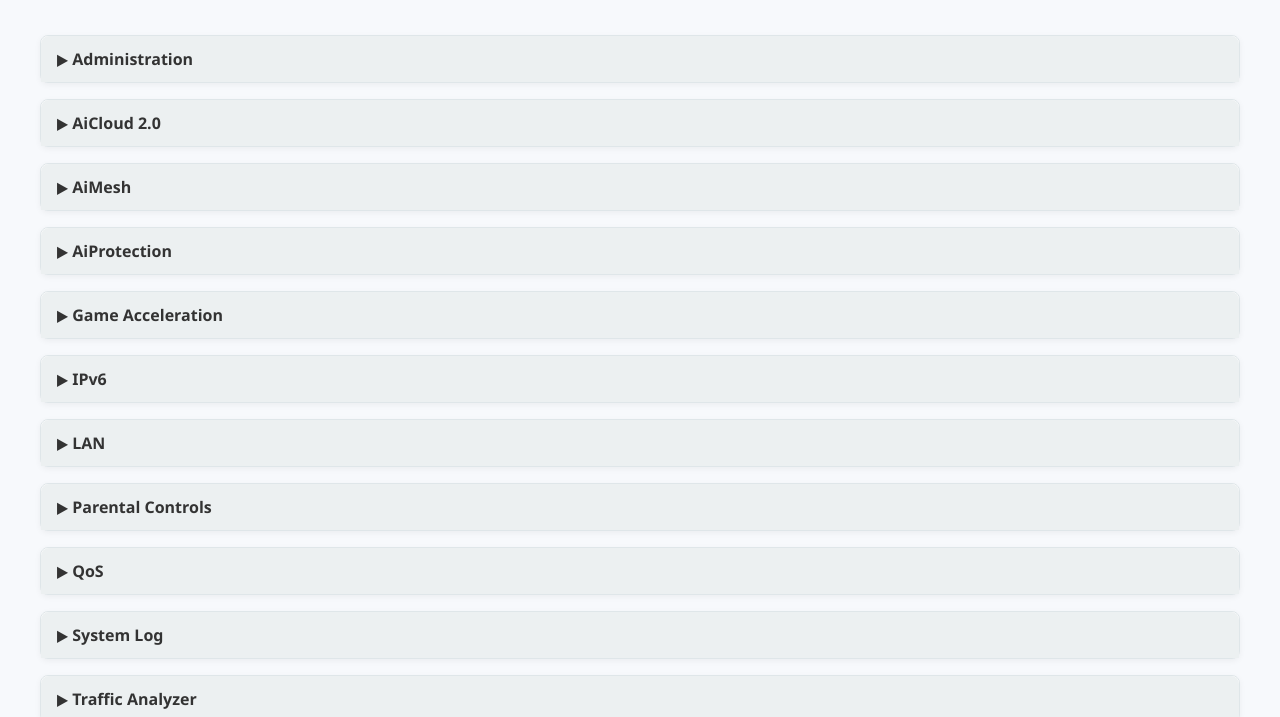
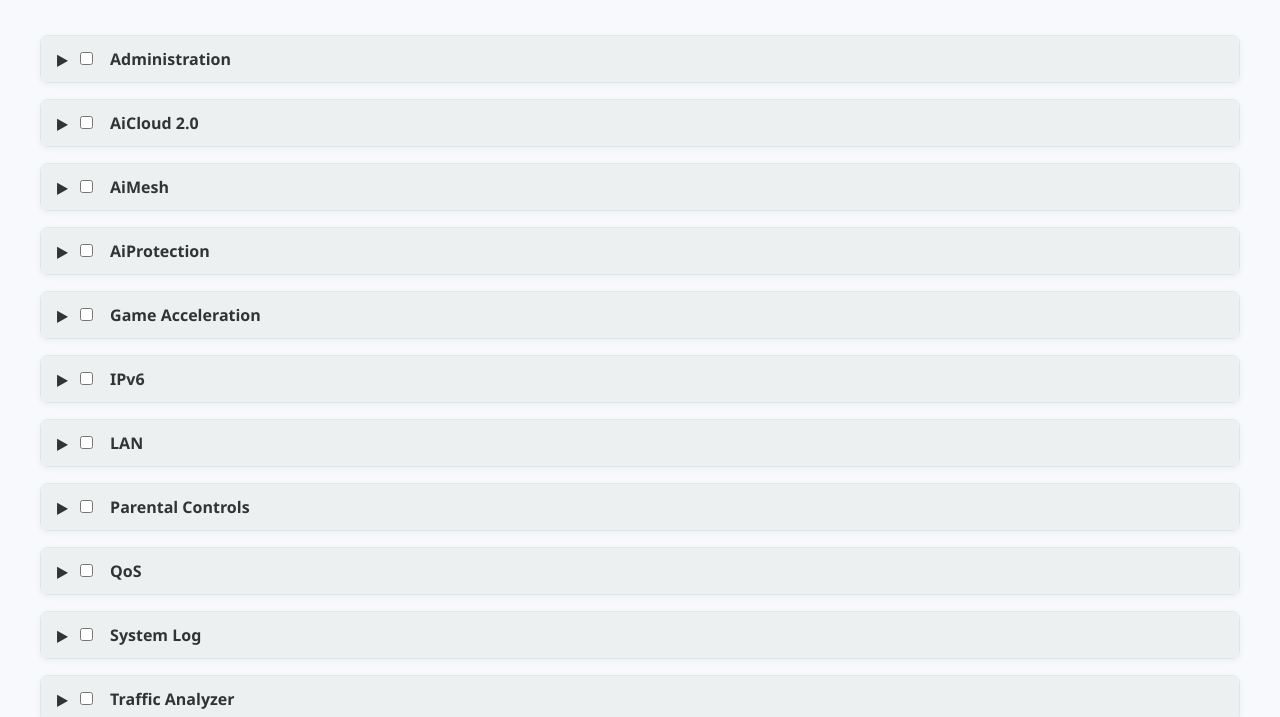
Before and after one commit to wilsondenq879/faq_auto_gen, a plain HTML site: page index.html in a window 1280 px wide. Shown: the part 98-815 px from the top of the page. Drawn offline with Linux system fonts and the light colour scheme.

Commit message:
Update index.html

```diff
--- a/index.html
+++ b/index.html
@@ -59,6 +59,9 @@
       border-top-right-radius: 8px;
       font-weight: bold;
       transition: background-color 0.2s;
+      display: flex;
+      align-items: center;
+      gap: 8px;
     }
     .menu-title:hover {
       background-color: var(--card-header-hover);
@@ -153,14 +156,35 @@
 
       const title = document.createElement('div');
       title.className = 'menu-title';
-      title.textContent = '▶ ' + menuName;
+
+      const toggleIcon = document.createElement('span');
+      toggleIcon.textContent = '▶';
+
+      const parentCheckbox = document.createElement('input');
+      parentCheckbox.type = 'checkbox';
+      parentCheckbox.id = 'group-' + menuName;
+
+      const label = document.createElement('label');
+      label.htmlFor = parentCheckbox.id;
+      label.textContent = menuName;
+
+      title.appendChild(toggleIcon);
+      title.appendChild(parentCheckbox);
+      title.appendChild(label);
 
       const ul = document.createElement('ul');
       ul.classList.add('hidden');
 
-      title.addEventListener('click', () => {
-        const isHidden = ul.classList.toggle('hidden');
-        title.textContent = (isHidden ? '▶ ' : '▼ ') + menuName;
+      title.addEventListener('click', (e) => {
+        if (e.target.tagName !== 'INPUT') {
+          const isHidden = ul.classList.toggle('hidden');
+          toggleIcon.textContent = isHidden ? '▶' : '▼';
+        }
+      });
+
+      parentCheckbox.addEventListener('change', () => {
+        const checkboxes = ul.querySelectorAll('input[type="checkbox"]');
+        checkboxes.forEach(cb => cb.checked = parentCheckbox.checked);
       });
 
       grouped[menuName].forEach(entry => {
@@ -189,7 +213,9 @@
       const checkboxes = document.querySelectorAll('input[type="checkbox"]:checked');
       let content = '';
       checkboxes.forEach(cb => {
-        content += `Tab Name: ${cb.dataset.tab}\nFAQ: ${cb.dataset.faq}\n\n`;
+        if (cb.dataset.tab && cb.dataset.faq) {
+          content += `Tab Name: ${cb.dataset.tab}\nFAQ: ${cb.dataset.faq}\n\n`;
+        }
       });
 
       const blob = new Blob([content], { type: 'text/plain' });
```
